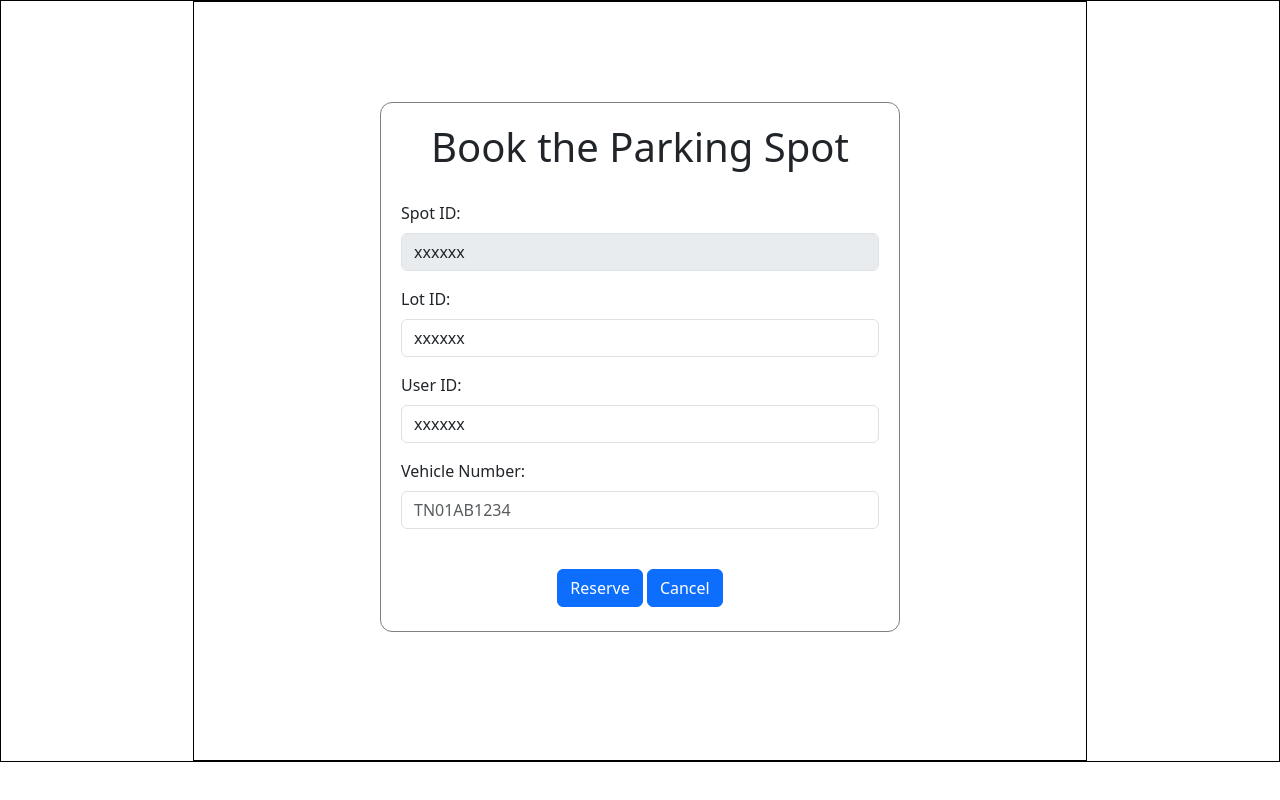
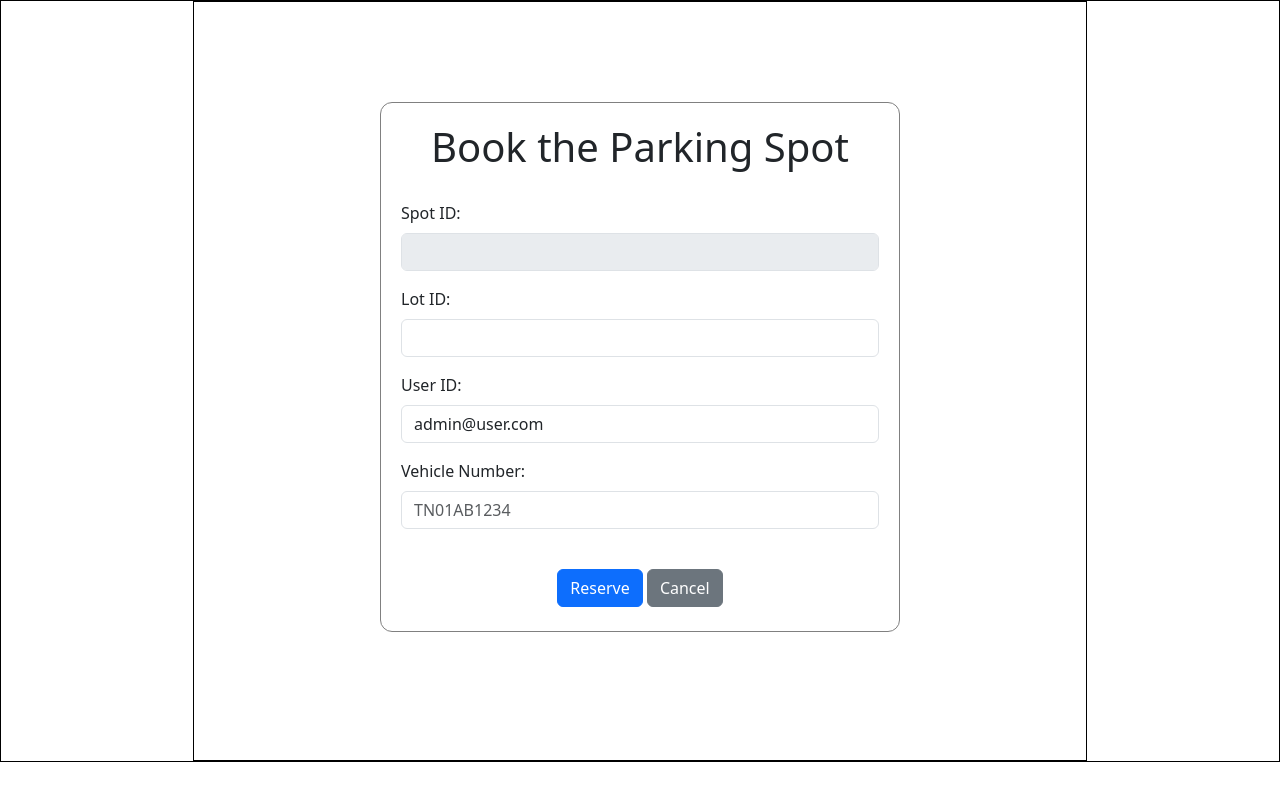
Before and after one commit to 23f2001579/VehicleParkingApp-v1, a Flask app: template templates/book_spot.html in a window 1280 px wide. Run offline with Flask 3, Linux system fonts and the light colour scheme; the template is opened without the code that fills it: values that come from a table or form of the project are taken from there, others are empty; data comes from the database, SQL or seed files in the repository.

Commit message:
Added book-spot page to site

```diff
--- a/templates/book_spot.html
+++ b/templates/book_spot.html
@@ -16,24 +16,24 @@
                 <h1 style="text-align: center; margin-bottom: 30px;">Book the Parking Spot</h1>
                     <div class="mb-3">
                         <label for="spotid" class="form-label">Spot ID:</label>
-                        <input class="form-control" type="text" value="xxxxxx" aria-label="Disabled input example" disabled readonly>
+                        <input class="form-control" type="text" value="{{ spot.id }}" aria-label="Disabled input example" disabled readonly>
                     </div>
                     <div class="mb-3">
                         <label for="lotid" class="form-label">Lot ID:</label>
-                        <input class="form-control" type="text" value="xxxxxx" aria-label="readonly input example" readonly>
+                        <input class="form-control" type="text" value="{{ lot.id }}" aria-label="readonly input example" readonly>
                     </div>
                     <div class="mb-3">
                         <label for="userid" class="form-label">User ID:</label>
-                        <input class="form-control" type="text" value="xxxxxx" aria-label="readonly input example" readonly>
+                        <input class="form-control" type="text" value="{{ user.username }}" aria-label="readonly input example" readonly>
                     </div>
                 <form action="" method="post">
                     <div class="mb-3">
                         <label for="Input1" class="form-label">Vehicle Number:</label>
-                        <input type="text" class="form-control" id="Input1" placeholder="TN01AB1234" name="vehicle_no">
+                        <input type="text" class="form-control" id="Input1" placeholder="TN01AB1234" required name="vehicle_no">
                     </div>
                     <div style="text-align: center; margin-top: 40px;">
-                        <input type="button" class="btn btn-primary" value="Reserve">
-                        <input type="button" class="btn btn-primary" value="Cancel">
+                        <input type="submit" class="btn btn-primary" value="Reserve">
+                        <a href="/user_dashboard" class="btn btn-secondary">Cancel</a>
                     </div>
                 </form>
             </div>
```
